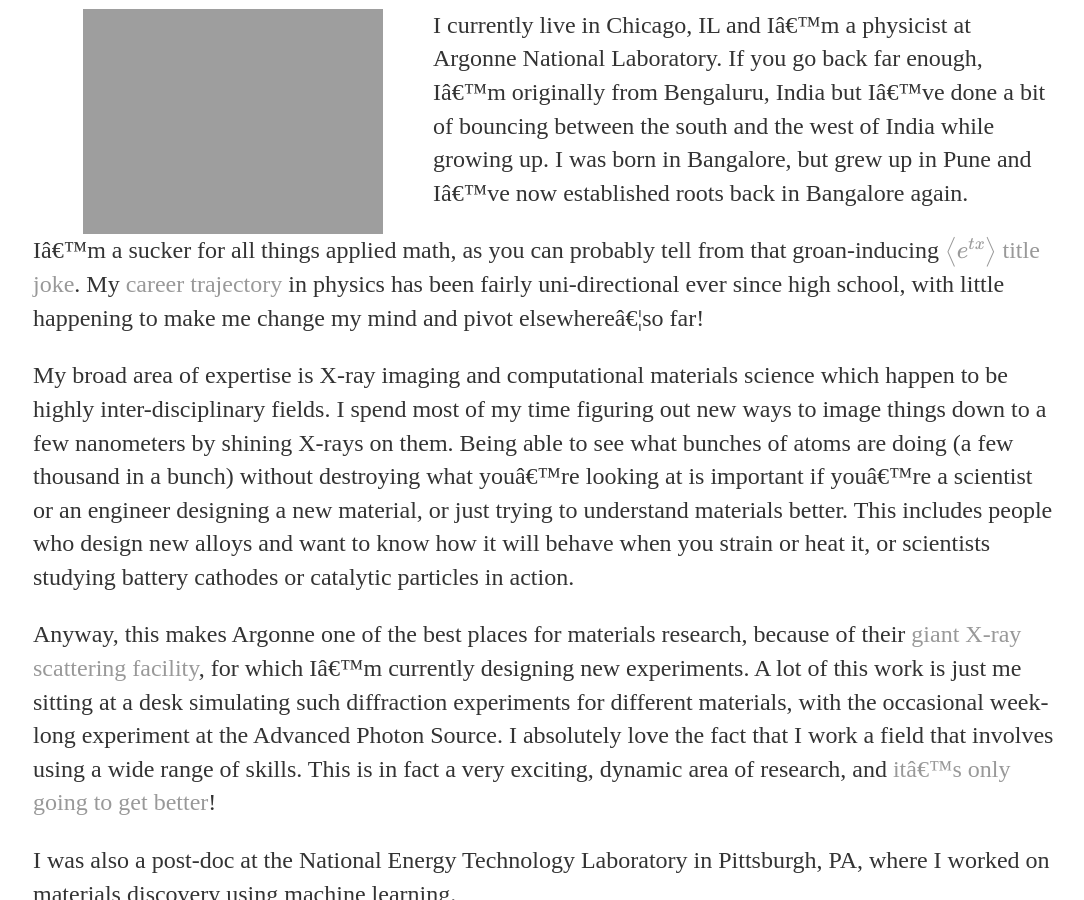
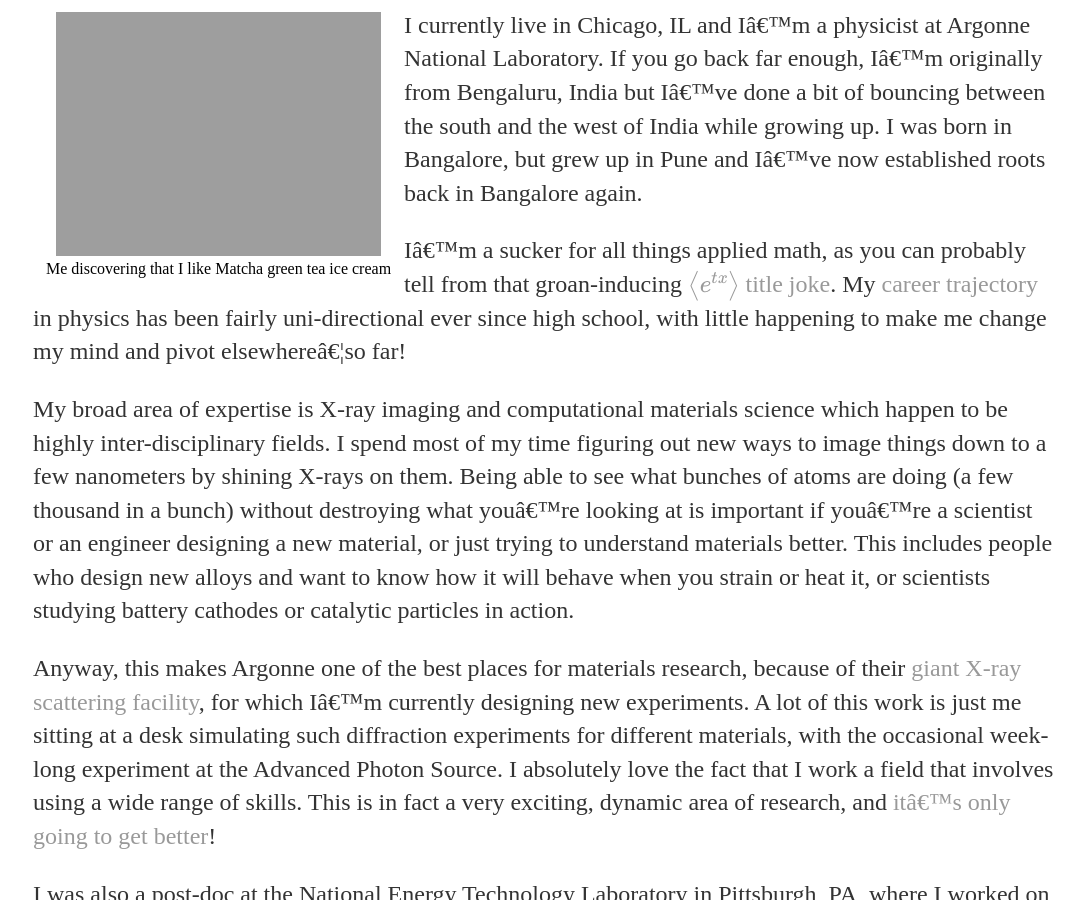
Before and after one commit to siddharth-maddali/siddharth-maddali.github.io, a Jekyll site: the page built from about.md, in a window 1280 px wide and 900 px high, scrolled down 379 px. Shown: the whole window, without its empty margins (95-1179 px from the left). Built offline with Jekyll 4.4.1, drawn with Linux system fonts in a browser that asks for light colours; formulas are drawn with MathJax 3; a script that is not in the unit is left out; some of the changed text lies outside the part shown.

Commit message:
finally figured out caption below figure thing.

```diff
--- a/about.md
+++ b/about.md
@@ -8,12 +8,10 @@
 
 # I may not be $\left\langle e^{tx}\right\rangle$, but I have my moments...
 
-<img
-	src="{{ site.url }}/images/me.png"
-	width="300"
-	align="left"
-	style="margin:0px 50px"
-	title="Me discovering that I like Matcha green tea ice cream">
+<table class="image" align="left" width="350">
+<tr><td text-align="center"><img src="{{ site.url }}/images/me.png" width="325" align="left" style="margin:0px 20px" ></td></tr>
+<tr><td class="caption" align="center">Me discovering that I like Matcha green tea ice cream</td></tr>
+</table>
 
 I currently live in Chicago, IL and I'm a physicist at Argonne National Laboratory.
 If you go back far enough, I'm originally from Bengaluru, India but I've done a bit of bouncing between the south and the west of India while growing up.
@@ -40,12 +38,10 @@
 I am appropriately wary of social media but nevertheless use Twitter (and other aggregators) to get my daily internet fix.
 I occasionally tweet stuff that I find interesting, but don't even bother looking for me on Facebook.
 
-<center><img
-	src="{{ site.url }}/images/couple.jpg"
-	width="600"
-	style="margin:0px 30px"
-	title="Matanuska glacier, Alaska">
-</center>
+<table class="image" align="center">
+<tr><td><img src="{{ site.url }}/images/couple.jpg" width="600" style="margin:0px 30px"></td></tr>
+<tr><td class="caption" align="center">Matanuska glacier, Alaska</td></tr>
+</table>
 
 My wife Ranjini is from Kochi, India, a mathematician by training, data scientist by trade and Carnatic music enthusiast.
 We met in Chennai as students way back in 2007.
```
